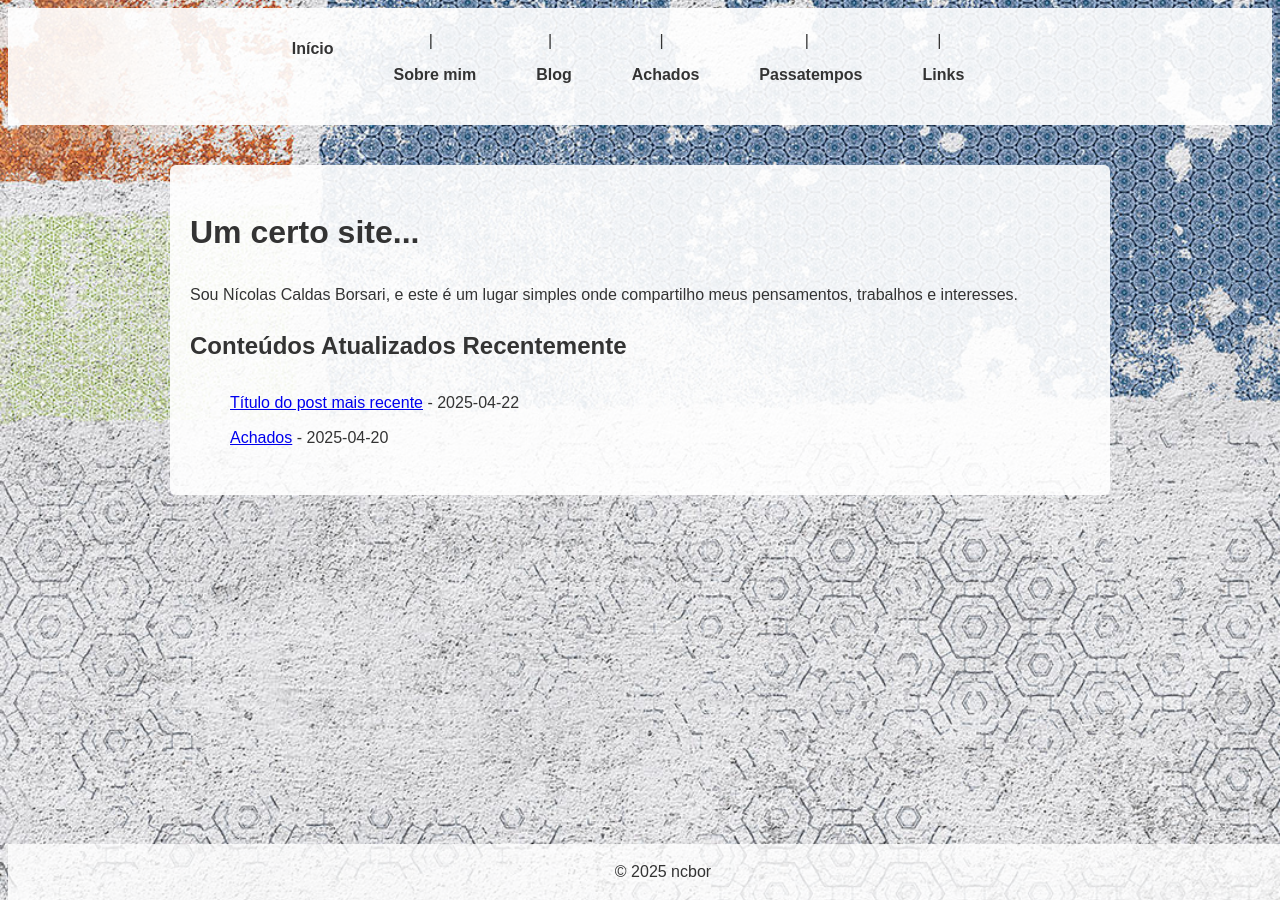
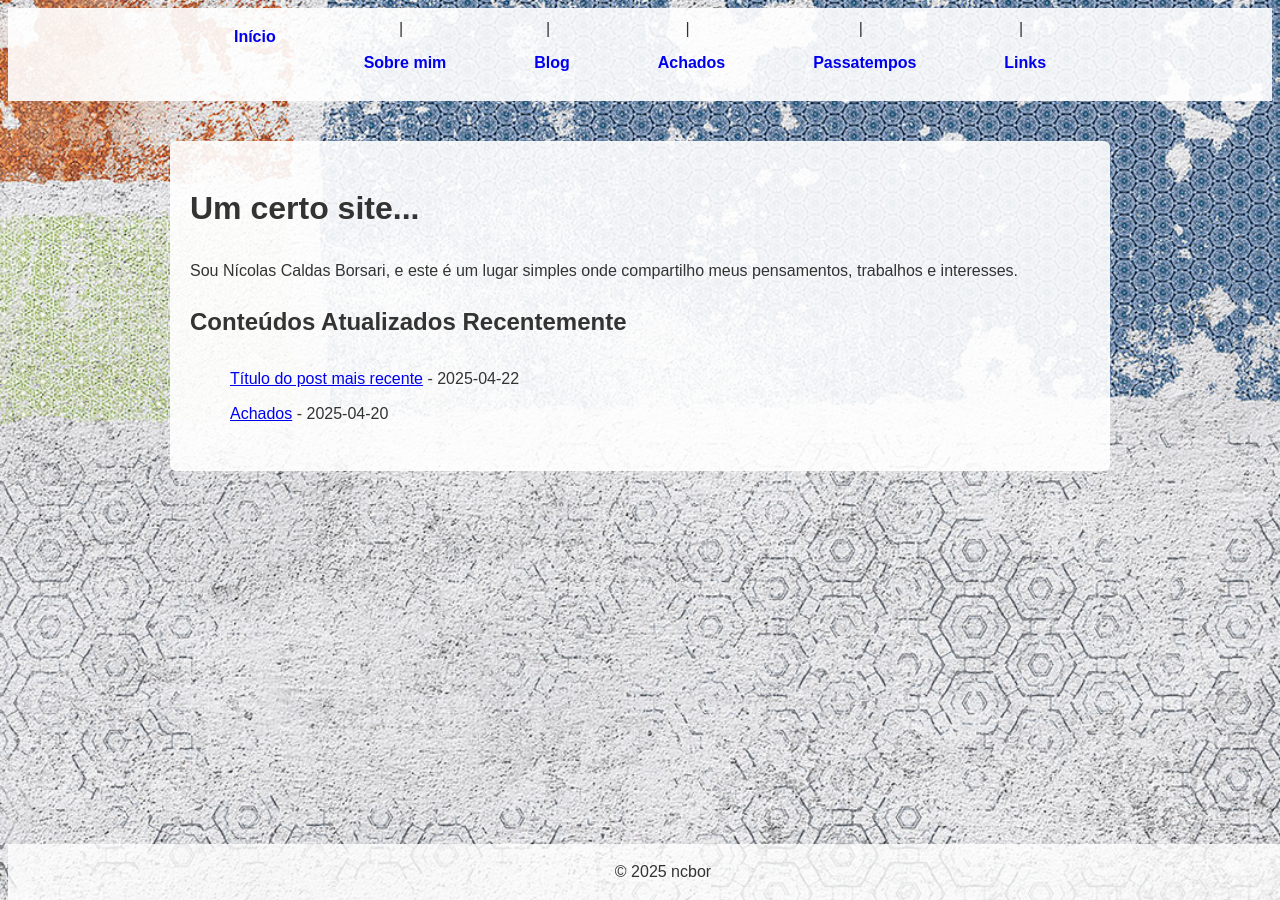
Before and after one commit to ncbor/ncbor.github.io, a Jekyll site: the page built from index.html, in a window 1280 px wide. Built offline with Jekyll 4.4.1, drawn with Linux system fonts in a browser that asks for light colours.

Commit message:
Formatação2

```diff
--- a/css/style.css
+++ b/css/style.css
@@ -9,25 +9,10 @@ body {
     font-family: Arial, sans-serif;
     line-height: 1.6;
     color: #333;
-    background: url("../images/1.jpg") no-repeat center center fixed;
+    background: url("/images/1.jpg") no-repeat center center fixed;
     background-size: cover;
 }
-nav {
-    display: flex;
-    justify-content: center;
-    gap: 16px;
-    background-color: rgba(255, 255, 255, 0.8);
-    padding: 12px 0;
-}
-nav a {
-    color: #333;
-    text-decoration: none;
-    margin: 0 10px;
-    font-weight: bold;
-}
-nav a:hover {
-    text-decoration: underline;
-}
+
 .container {
     max-width: 900px;
     width: 90%;
@@ -68,47 +53,6 @@ footer {
     box-shadow: 0 2px 4px rgba(0, 0, 0, 0.1);
 }
 
-/* Nav sempre horizontal, sem wrap, com scroll se precisar */
-nav .nav-menu {
-    display: flex; /* flex row */
-    flex-wrap: nowrap; /* não quebra linha */
-    overflow-x: auto; /* permite scroll horizontal */
-    white-space: nowrap; /* impede wrap de texto */
-    padding: 0;
-    margin: 0;
-    list-style: none;
-    -webkit-overflow-scrolling: touch; /* suaviza scroll em iOS */
-}
-
-/* Esconde a barra de rolagem (opcional) */
-nav .nav-menu::-webkit-scrollbar {
-    display: none;
-}
-nav .nav-menu {
-    -ms-overflow-style: none;
-    scrollbar-width: none;
-}
-
-/* Espaçamento entre itens */
-nav .nav-menu li {
-    flex: 0 0 auto; /* impede encolher ou crescer */
-    margin-right: 1.5rem;
-}
-
-/* Separador “|” só visual, sem poluir o HTML */
-nav .nav-menu li + li::before {
-    content: "|";
-    margin-right: 1rem;
-    color: currentColor;
-}
-
-/* Links */
-nav .nav-menu a {
-    text-decoration: none;
-    font-weight: bold;
-    padding: 0.25rem 0;
-    display: inline-block;
-}
 /* 1. Cria um wrapper centralizado com largura fixa/máxima */
 nav {
     width: 100%; /* sempre 100% da viewport */
```
